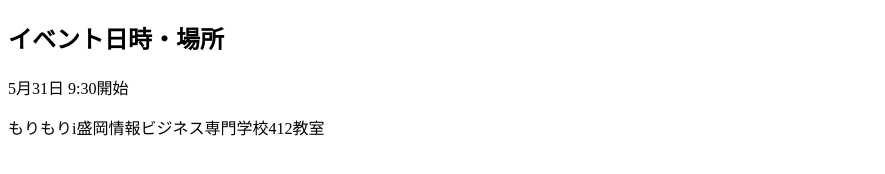
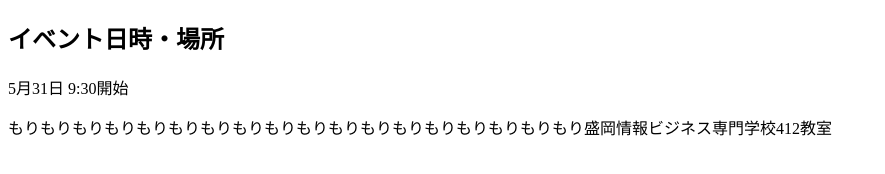
Before and after one commit to takuhiro-nakasato/testBranch, a plain HTML site: page index.html in a window 1280 px wide. Shown: the whole page, without its empty margins (0-885 px from the left). Drawn offline with Linux system fonts and the light colour scheme.

Commit message:
[modify] index.htmlのもりもりの追加

```diff
--- a/index.html
+++ b/index.html
@@ -6,6 +6,6 @@
 <body>
 <h2> イベント日時・場所 </h2>
 <p>5月31日 9:30開始</p>
-<p>もりもりi盛岡情報ビジネス専門学校412教室</p>
+<p>もりもりもりもりもりもりもりもりもりもりもりもりもりもりもりもりもりもり盛岡情報ビジネス専門学校412教室</p>
 </body>
 </html>
```
